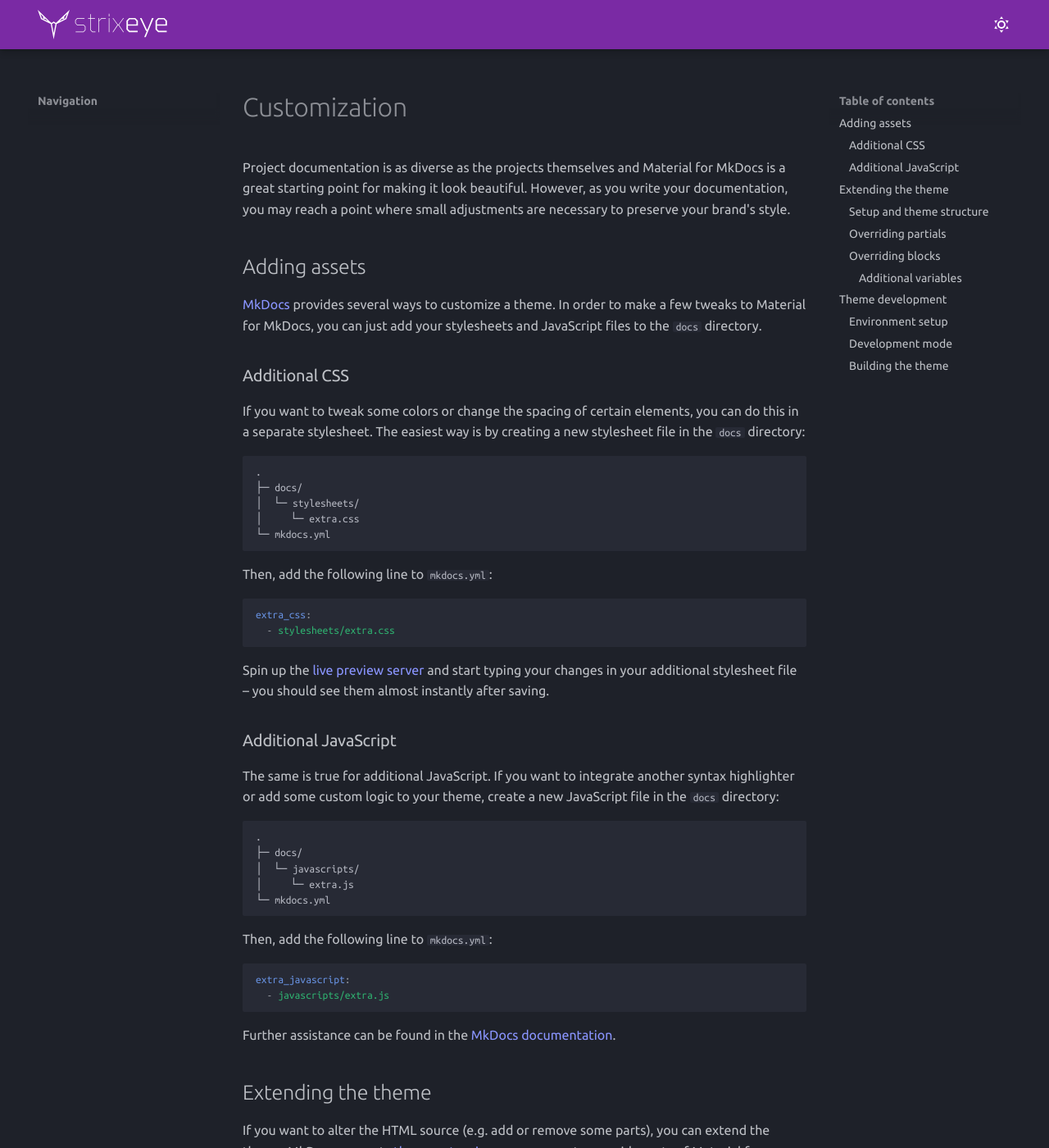
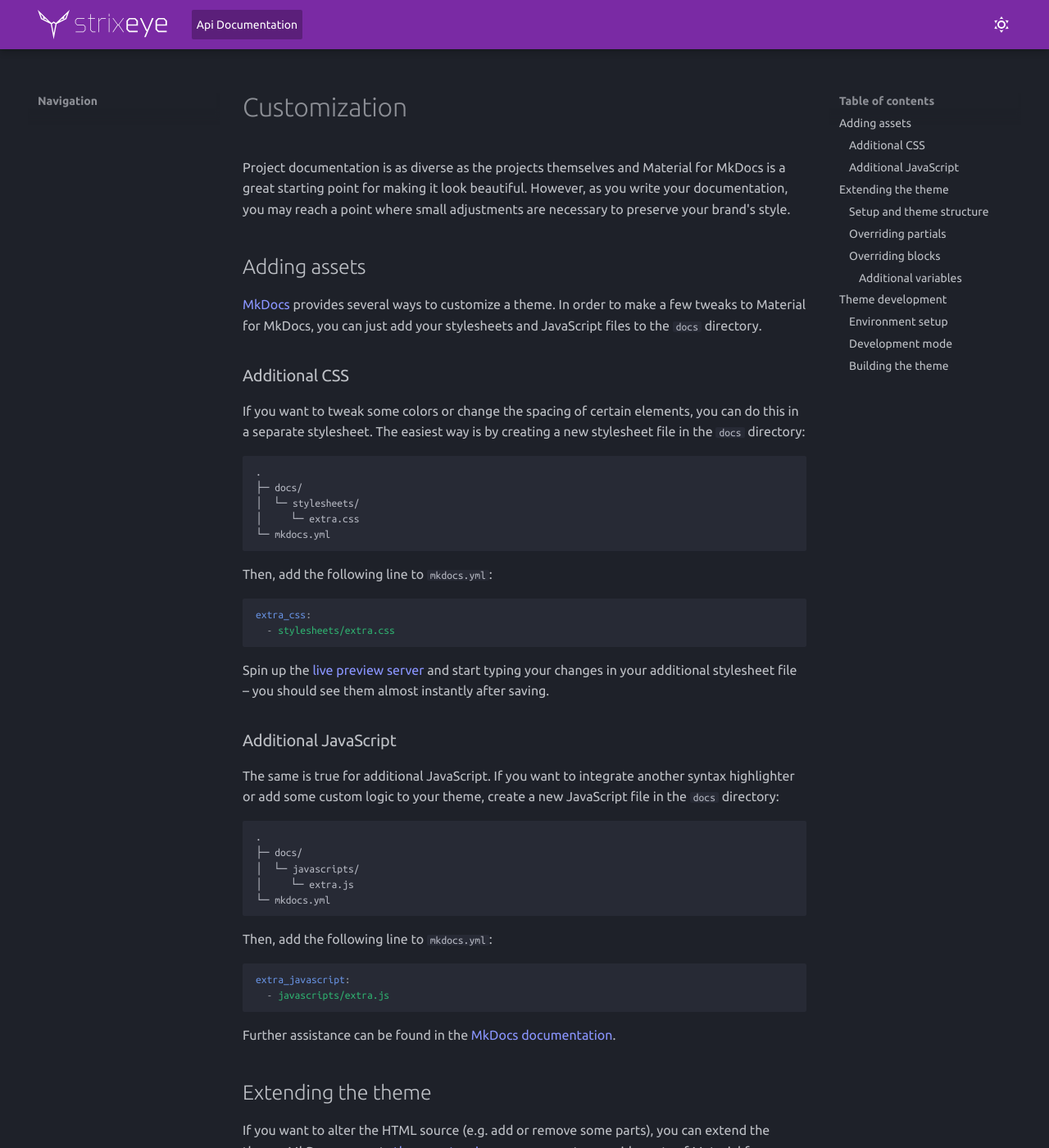
Before and after one commit to strixeyecom/strixeyecom.github.io, an MkDocs documentation site: the page built from docs/triggers/delete.md, in a window 1280 px wide and 1400 px high. Shown: the whole window at 82% size. Built offline with MkDocs 1.6.1 and Material for MkDocs 9.7.7, drawn with Linux system fonts in a browser that asks for light colours.

Commit message:
add api documentation link to header

```diff
--- a/docs/assets/stylesheets/extra.css
+++ b/docs/assets/stylesheets/extra.css
@@ -23,3 +23,37 @@
 [data-md-color-scheme="slate"] {
   --md-primary-fg-color: #8a95ff;
 }
+
+.header-menu {
+  height: 2.4rem;
+  padding-left: 0.6rem;
+  padding-right: 0.6rem;
+  display: flex;
+  align-items: center;
+  font-size: 0.7rem;
+}
+
+.header-menu-item {
+  height: 1.8rem;
+  display: flex;
+  align-items: center;
+  padding-left: 0.3rem;
+  padding-right: 0.3rem;
+  margin-left: 0.3rem;
+  margin-right: 0.3rem;
+  background-color: rgba(0, 0, 0, 0.26);
+  border-radius: 0.1rem;
+}
+
+.md-nav--primary .md-nav__title .md-logo {
+  margin: 0px;
+  padding: 0px;
+  left: 0;
+  top: 0;
+  width: 100%;
+  padding: .5rem;
+}
+
+.md-nav--primary .md-nav__title .md-logo svg {
+  width: unset;
+}
--- a/overrides/partials/header.html
+++ b/overrides/partials/header.html
@@ -15,6 +15,9 @@
       {% include ".icons/material/menu" ~ ".svg" %}
     </label>
 
+    <div class="header-menu">
+      <a href="/api" class="header-menu-item">Api Documentation</a>
+    </div>
 
     <!-- right -->
     <div class="md-header__right">
```
